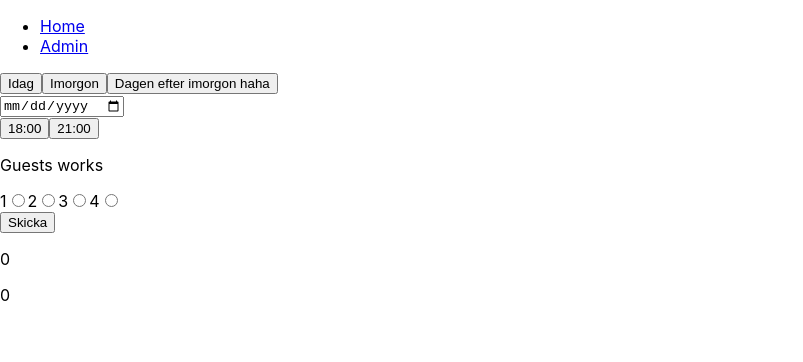
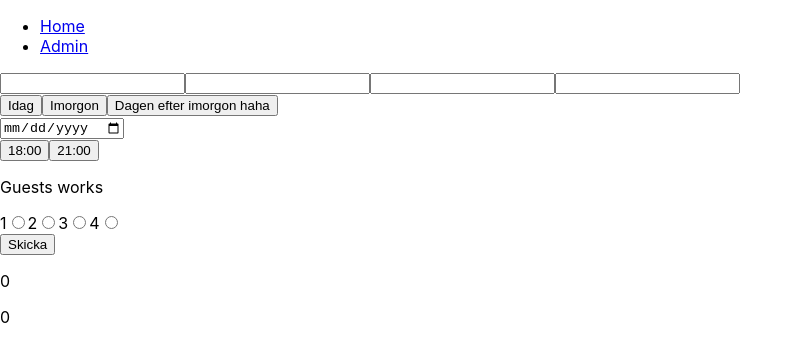
Before and after one commit to liroliro/restaurantReact, a React (Create React App) app: page / in a window 1280 px wide. Shown: the top 362 px of the page, without its empty margins (0-803 px from the left). Built offline with nearby package versions, Linux system fonts and the light colour scheme; no server answers.

Commit message:
Form updates

```diff
--- a/src/components/home/Home.tsx
+++ b/src/components/home/Home.tsx
@@ -1,12 +1,11 @@
 import React, { useState } from 'react';
 
-import DateComponent from '../date/DateComponent'
+import DateComponent from '../date/DateComponent';
 import Time from '../time/Time';
 import Guests from '../guests/Guests';
 
 export default function Home() {
 	const [guestsNumber, setGuestsNumber] = useState(0);
-
 	const [guestTime, setGuestTime] = useState(0);
 
 	function updateGuestsNumber(x: number) {
@@ -20,6 +19,18 @@ export default function Home() {
 	return (
 		// <form method='POST' action='http://localhost:8000/bookings'>
 		<div>
+			<label>
+				<input name='firstName' />
+			</label>
+			<label>
+				<input name='lastName' />
+			</label>
+			<label>
+				<input name='email' />
+			</label>
+			<label>
+				<input name='phone' />
+			</label>
 			<div>
 				<DateComponent />
 			</div>
```
Lines whose indentation alone changed are shown as unchanged.
